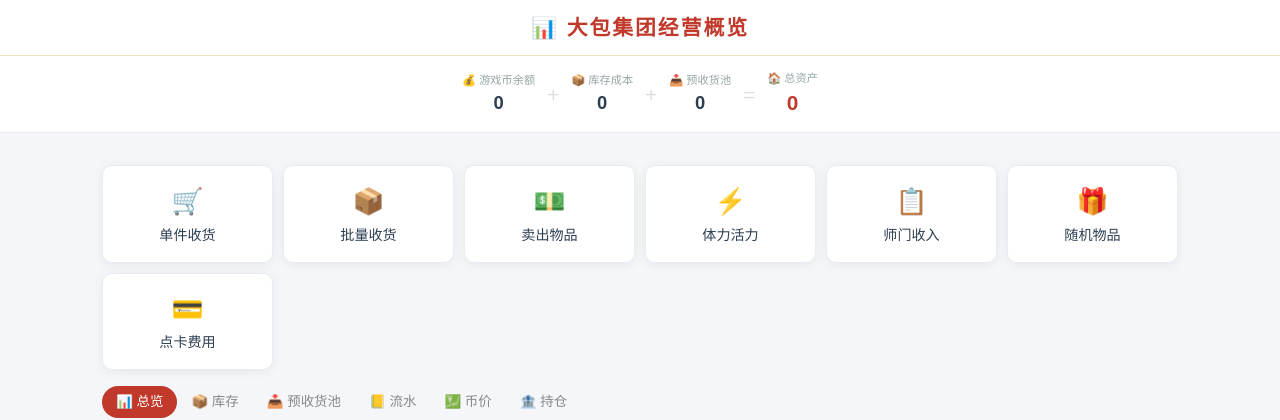
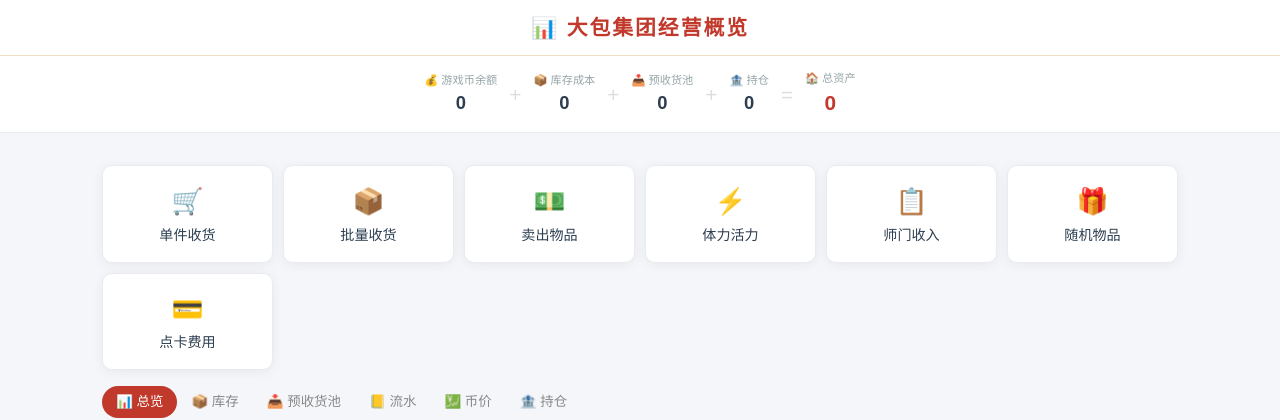
Before and after one commit to readwritelearn/mhxy-accounting, a Flask app: page / in a window 1280 px wide. Shown: the top 420 px of the page. Run offline with Flask 3, Linux system fonts and the light colour scheme.

Commit message:
feat: position value shown in asset bar and donut chart

```diff
--- a/app.py
+++ b/app.py
@@ -692,7 +692,11 @@ class ExcelDB:
         inventory_cost = sum(i["total_cost"] for i in inventory_items)
         open_batches = self.get_batches("open")
         pool_balance = sum(b["total_amount"] - b["allocated_amount"] for b in open_batches)
-        total_assets = balance + inventory_cost + pool_balance
+        # 持仓
+        pos_summary = self.get_position_summary()
+        position_game_value = round(pos_summary["total_amount"] * 10000, 0)
+        position_cost_rmb = pos_summary["total_cost_rmb"]
+        total_assets = balance + inventory_cost + pool_balance + position_game_value
 
         # 利润表
         if not month:
@@ -762,6 +766,8 @@ class ExcelDB:
                 "balance": balance,
                 "inventory_cost": inventory_cost,
                 "pool_balance": pool_balance,
+                "position_value": position_game_value,
+                "position_cost_rmb": position_cost_rmb,
                 "total": total_assets,
                 "open_batches": len(open_batches),
             },
--- a/templates/index.html
+++ b/templates/index.html
@@ -81,6 +81,8 @@ body{background:var(--bg);color:var(--text);font-family:"Microsoft YaHei","PingF
 <div class="asset-item"><div class="lbl">📦 库存成本</div><div class="val" id="astInventory">0</div></div>
 <span class="asset-divider">+</span>
 <div class="asset-item"><div class="lbl">📥 预收货池</div><div class="val" id="astPool">0</div><span class="pool-warning" id="poolWarn" style="display:none"></span></div>
+<span class="asset-divider">+</span>
+<div class="asset-item"><div class="lbl">🏦 持仓</div><div class="val" id="astPosition">0</div></div>
 <span class="asset-divider">=</span>
 <div class="asset-item asset-total"><div class="lbl">🏠 总资产</div><div class="val" id="astTotal">0</div></div>
 </div></div></div>
@@ -371,13 +373,14 @@ try{var d=await api(u)}catch(e){return}
 $('#astBalance').textContent=fm(d.assets.balance);
 $('#astInventory').textContent=fm(d.assets.inventory_cost);
 $('#astPool').textContent=fm(d.assets.pool_balance);
+$('#astPosition').textContent=fm(d.assets.position_value||0);
 $('#astTotal').textContent=fm(d.assets.total);
 var w=$('#poolWarn');if(d.assets.open_batches>0){w.style.display='inline';w.textContent=d.assets.open_batches+'批待整理'}else w.style.display='none';
 var w2=$('#poolWarn2');if(d.assets.open_batches>0){w2.style.display='inline';w2.textContent='⚠ '+d.assets.open_batches+'个批次未完成'}else w2.style.display='none';
 
 // Asset donut
 var ctx1=$('#assetChart');if(assetChart)assetChart.destroy();
-assetChart=new Chart(ctx1,{type:'doughnut',data:{labels:['游戏币余额','库存成本','预收货池'],datasets:[{data:[d.assets.balance,d.assets.inventory_cost,d.assets.pool_balance],backgroundColor:['#3498db','#e67e22','#e74c3c'],borderWidth:0}]},options:{plugins:{legend:{position:'bottom',labels:{font:{size:10},padding:12}}},cutout:'60%'}});
+assetChart=new Chart(ctx1,{type:'doughnut',data:{labels:['游戏币余额','库存成本','预收货池','梦幻币持仓'],datasets:[{data:[d.assets.balance,d.assets.inventory_cost,d.assets.pool_balance,d.assets.position_value||0],backgroundColor:['#3498db','#e67e22','#e74c3c','#8e44ad'],borderWidth:0}]},options:{plugins:{legend:{position:'bottom',labels:{font:{size:10},padding:12}}},cutout:'60%'}});
 
 // P&L
 $('#plMonthLabel').textContent=d.profit.month;
```
